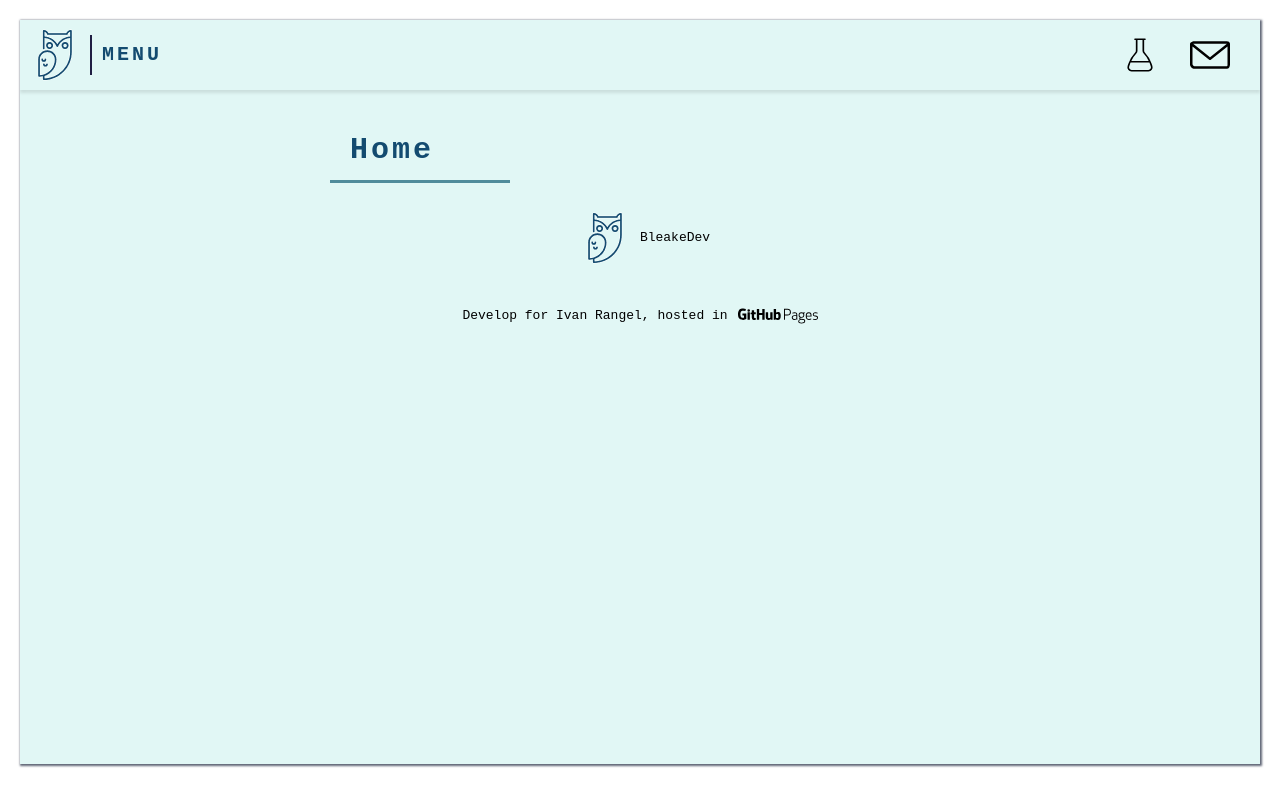
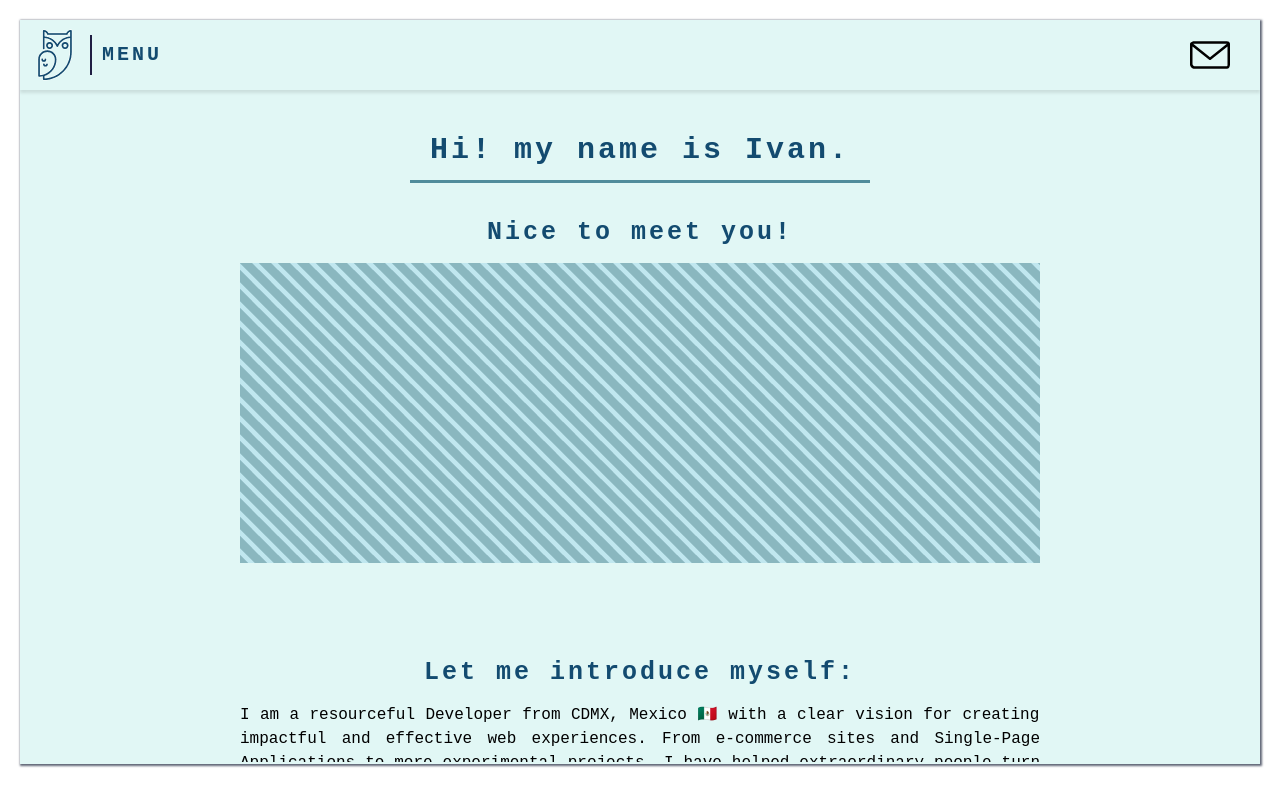
Before and after one commit to Ianbleake/Ianbleake.github.io, a React (Create React App) app in the folder ianbleake/: page / in a window 1280 px wide. Built offline with nearby package versions, Linux system fonts and the light colour scheme.

Commit message:
Add new components

```diff
--- /dev/null
+++ b/ianbleake/src/Components/Button.jsx
@@ -0,0 +1,12 @@
+import React from 'react'
+import { Link } from 'react-router-dom'
+
+const Button = ({label,style,route,handler}) => {
+  return (
+    <Link to={route} onClick={handler} >
+      <button className={`button ${style}`}>{label}</button>
+    </Link>
+  )
+}
+
+export default Button
--- /dev/null
+++ b/ianbleake/src/Components/SubTitle.jsx
@@ -0,0 +1,11 @@
+import React from 'react'
+
+const SubTitle = ({text,border,extra}) => {
+  return (
+    <h2 className={`subTitle ${border} ${extra} `} >
+    {text}
+    </h2>
+  )
+}
+
+export default SubTitle
--- a/ianbleake/src/Styles/App.css
+++ b/ianbleake/src/Styles/App.css
@@ -237,6 +237,7 @@ header {
 }
 
 .ImagePanel{
+  min-height: 300px;
   height: 80%;
   width: 100%;
   background-color: var(--terciary);
@@ -252,3 +253,44 @@ header {
   background-size: 19px;
   opacity: .6;
 }
+
+.button {
+  margin: 2rem 0;
+  padding: 1em 2em;
+  border: none;
+  border-radius: 5px;
+  font-weight: bold;
+  letter-spacing: 5px;
+  text-transform: uppercase;
+  cursor: pointer;
+  color: var(--secundary);
+  transition: all 1000ms;
+  font-size: 15px;
+  position: relative;
+  overflow: hidden;
+  outline: 2px solid #2c9caf;
+}
+
+.button:hover {
+  color: #ffffff;
+  transform: scale(1.1);
+  outline: 2px solid #70bdca;
+  box-shadow: 4px 5px 17px -4px #268391;
+}
+
+.button::before {
+  content: "";
+  position: absolute;
+  left: -50px;
+  top: 0;
+  width: 0;
+  height: 100%;
+  background-color: #2c9caf;
+  transform: skewX(45deg);
+  z-index: -1;
+  transition: width 1000ms;
+}
+
+.button:hover::before {
+  width: 250%;
+}
--- a/ianbleake/src/Styles/Components.css
+++ b/ianbleake/src/Styles/Components.css
@@ -135,9 +135,9 @@ ul {
 
 /**Menu*/
 
-/**Main Title*/
+/**Titles*/
 
-.MainTitle{
+.subTitle,.MainTitle{
   min-width: 50%;
   width: auto;
   font-weight: 600;
@@ -169,7 +169,15 @@ ul {
   margin: 0px;
 }
 
-/**Main Title*/
+.subTitle{
+  font-weight: 600;
+  font-size: 25px;
+  margin: 0px;
+  padding: 0px;
+  text-align: center;
+}
+
+/**Titles*/
 
 /**Slider*/
 .slider {
--- a/ianbleake/src/views/Header.jsx
+++ b/ianbleake/src/views/Header.jsx
@@ -3,7 +3,6 @@ import { Link } from 'react-router-dom';
 import Logo from '../Assets/mainowl.svg';
 import { SlEnvolope } from "react-icons/sl";
 import ButtonLabel from '../Components/ButtonLabel';
-import { CiBeaker1 } from "react-icons/ci";
 
 const Header = ({ handler, menustate }) => {
   return (
@@ -19,9 +18,7 @@ const Header = ({ handler, menustate }) => {
         </button>
       </div>
       <div className='HeaderWrap' >
-        <Link to='/Test' className='IconHeader' >
-          <CiBeaker1 />
-        </Link>
+
         <Link to="mailto:ang.ivan.ran@gmail.com?cc=arviluki@gmail.com&subject=Hi%20I'm%20..%20and%20..." className='IconHeader'>
           <SlEnvolope />
         </Link>
--- a/ianbleake/src/views/Home.jsx
+++ b/ianbleake/src/views/Home.jsx
@@ -1,13 +1,24 @@
 import React from 'react'
 import MainTitle from '../Components/MainTitle'
+import SubTitle from '../Components/SubTitle'
+import ImagePanel from '../Components/ImagePanel'
+import Button from '../Components/Button'
 
 const Home = () => {
   return (
     <section className='Section' >
-        <div className='Block' >
-        <MainTitle text={'Home'} border={'Bottom'}/>
+        <div className='Block Full' >
+          <MainTitle text={'Hi! my name is Ivan.'} border={'Bottom'}/>
+          <SubTitle text={'Nice to meet you!'} />
+          <ImagePanel />
         </div>
-        <div className='Block' ></div>
+        <div className='Block Full' >
+          <SubTitle text={'Let me introduce myself:'} border={'Bottom'} />
+          <p className='InfoText'>
+            I am a resourceful Developer from CDMX, Mexico 🇲🇽 with a clear vision for creating impactful and effective web experiences. From e-commerce sites and Single-Page Applications to more experimental projects, I have helped extraordinary people turn their vision into reality.
+          </p>
+          <Button label={'About my approach'} route={'/MyWork'} />
+        </div>
     </section>
   )
 }
```
